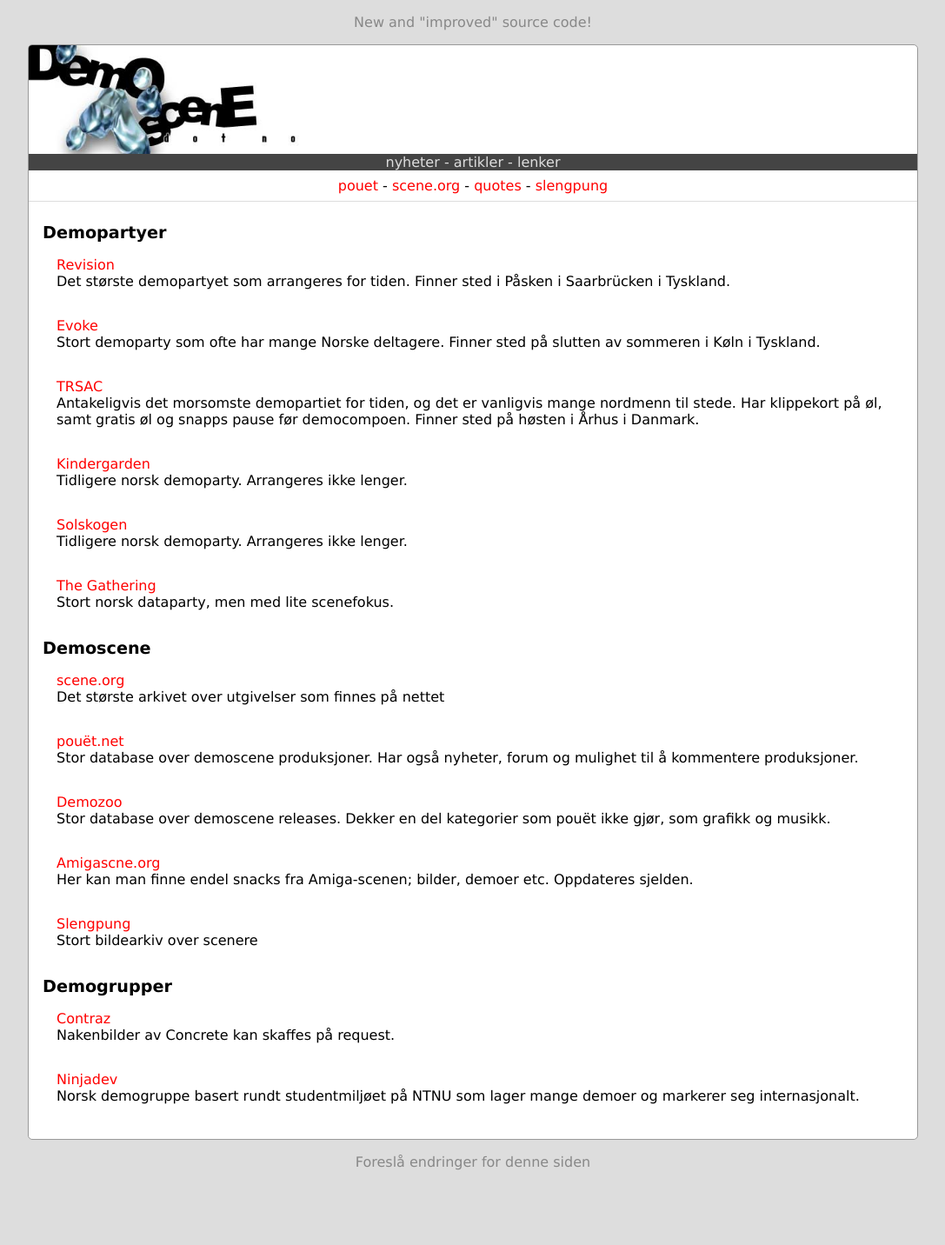
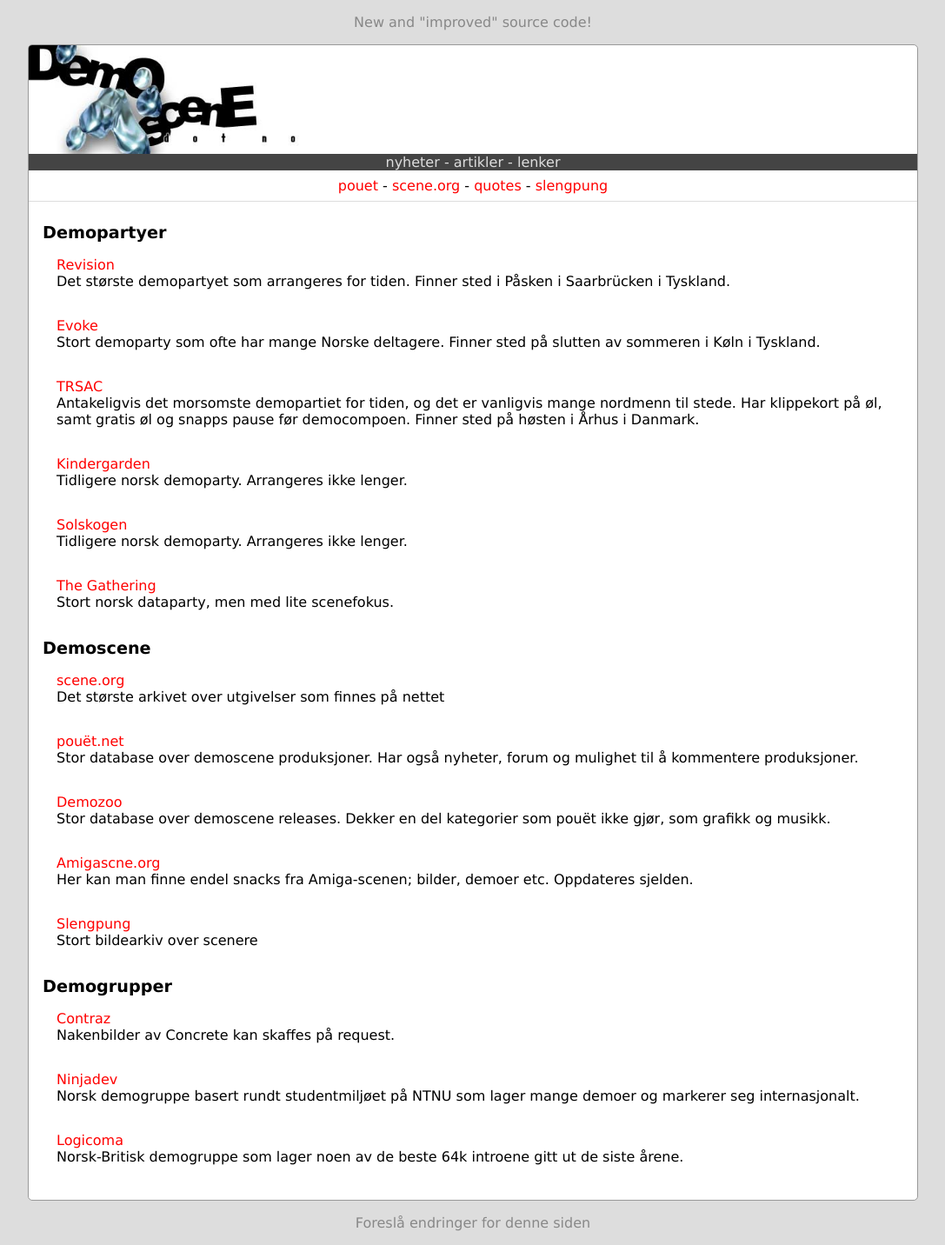
Before and after one commit to demoscene-no/demoscene.no, a Jekyll site: the page built from links.html, in a window 1280 px wide. Shown: the whole page at 87% size, without its empty margins (96-1183 px from the left). Built offline with Jekyll 4.4.1, drawn with Linux system fonts in a browser that asks for light colours; before the commit the page ends 1362 px from its top, so only the background shows below that.

Commit message:
links: add link to logicoma

```diff
--- a/_data/links.yaml
+++ b/_data/links.yaml
@@ -58,3 +58,8 @@
     description: >
       Norsk demogruppe basert rundt studentmiljøet på NTNU som lager mange
       demoer og markerer seg internasjonalt.
+  - name: Logicoma
+    description: >
+      Norsk-Britisk demogruppe som lager noen av de beste 64k introene gitt ut
+      de siste årene.
+    url: http://logicoma.io/
```
